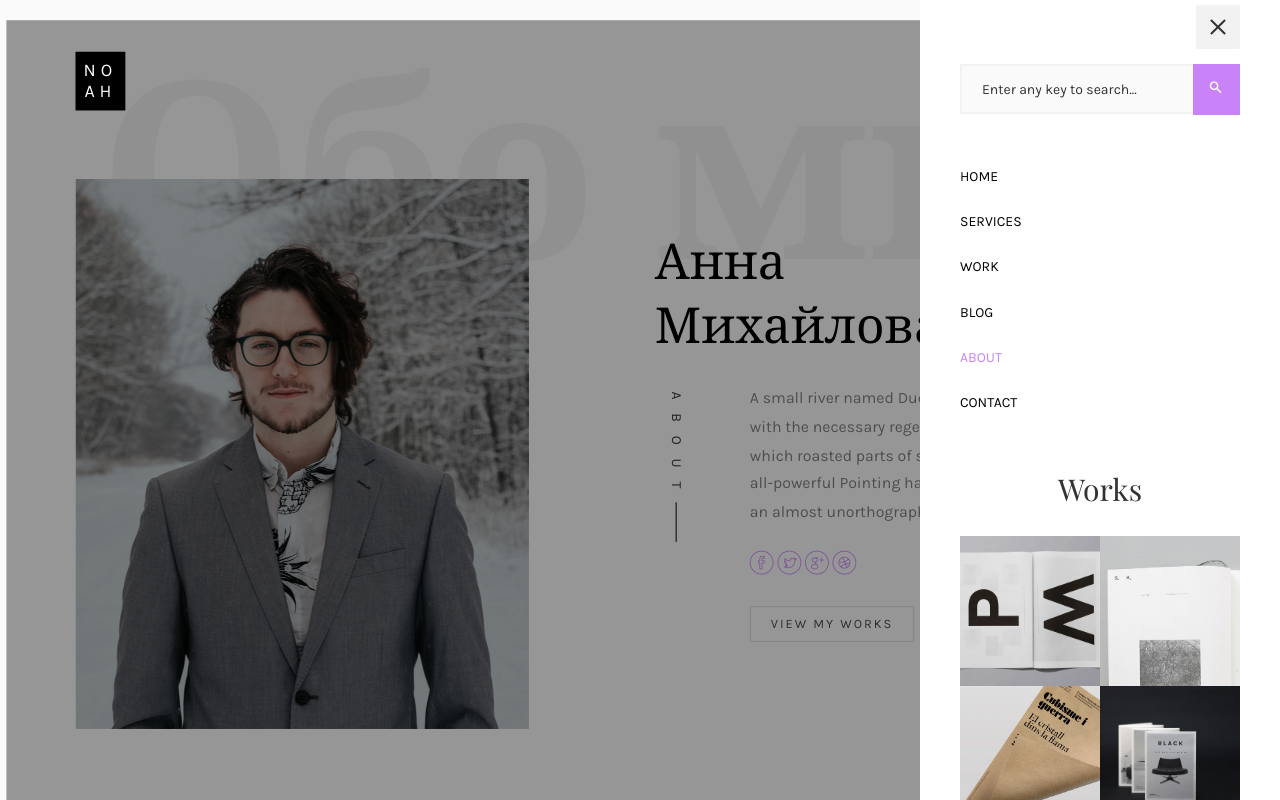
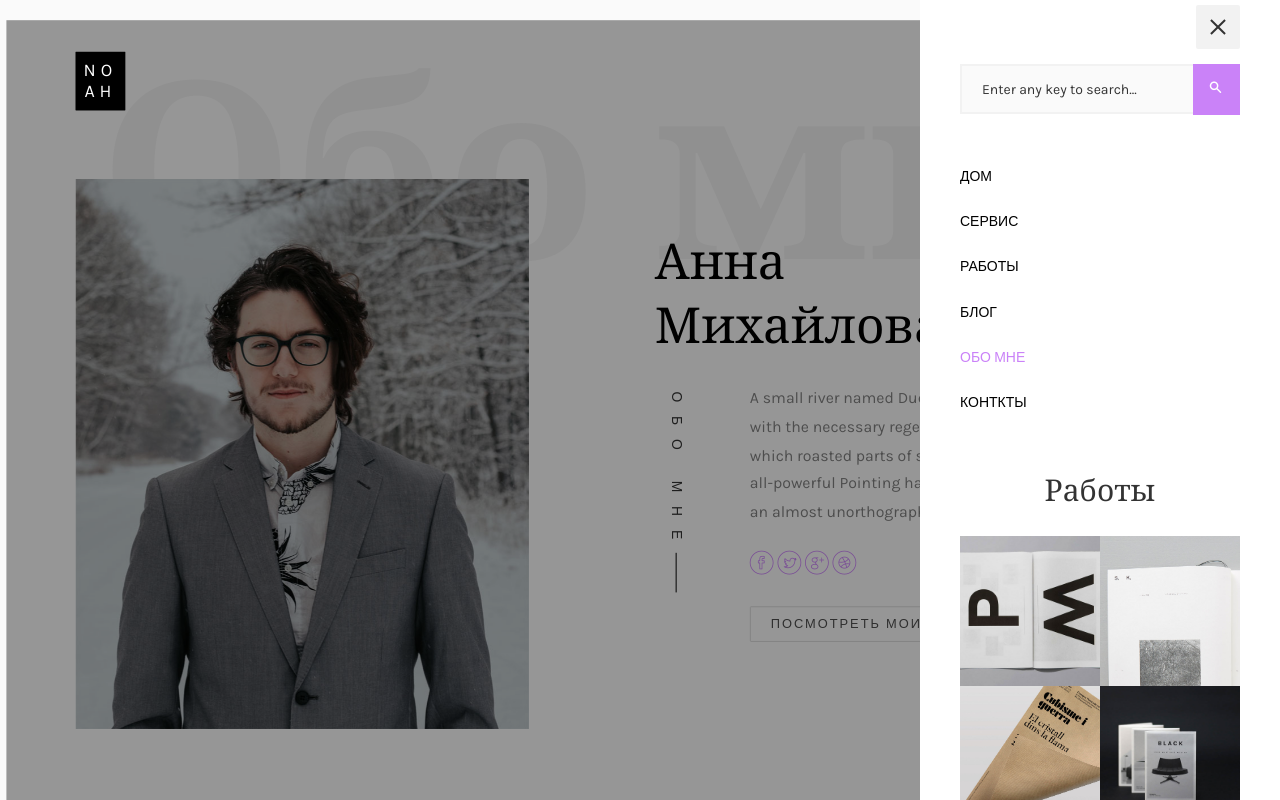
Before and after one commit to GirluDid/Recume, a plain HTML site: page about.html in a window 1280 px wide. Both pictures are taken after a click on the link 1200 px from the left and 46 px from the top of the page. Drawn offline with nearby package versions, Linux system fonts and the light colour scheme; files whose address does not match are found by name; a web font is replaced by a local one.

Commit message:
Update about.html

```diff
--- a/about.html
+++ b/about.html
@@ -66,18 +66,18 @@
 				<div class="row">
 					<div class="col-md-12">
 						<ul>
-							<li><a href="index.html">Home</a></li>
-							<li><a href="services.html">Services</a></li>
-							<li><a href="work.html">Work</a></li>
-							<li><a href="blog.html">Blog</a></li>
-							<li class="active"><a href="about.html">About</a></li>
-							<li><a href="contact.html">Contact</a></li>
+							<li><a href="index.html">Дом</a></li>
+							<li><a href="services.html">Сервис</a></li>
+							<li><a href="work.html">Работы</a></li>
+							<li><a href="blog.html">Блог</a></li>
+							<li class="active"><a href="about.html">Обо мне</a></li>
+							<li><a href="contact.html">Конткты</a></li>
 						</ul>
 					</div>
 				</div>
 				<div class="row">
 					<div class="col-md-12">
-						<h2 class="head-title">Works</h2>
+						<h2 class="head-title">Работы</h2>
 						<a href="images/work-1.jpg" class="gallery image-popup-link text-center" style="background-image: url(images/work-1.jpg);">
 							<span><i class="icon-search3"></i></span>
 						</a>
@@ -123,7 +123,7 @@
 							<h2><span>Анна</span><span>Михайлова</span></h2>
 							<div class="desc">
 								<div class="rotate">
-									<h2 class="heading">About</h2>
+									<h2 class="heading">Обо мне</h2>
 								</div>
 								<p>A small river named Duden <a href="#">flows by their place</a> and supplies it with the necessary regelialia. It is a paradisematic country, in which roasted parts of sentences fly into your mouth. Even the all-powerful Pointing has no control about the blind texts it is an almost unorthographic life.</p>
 								<p class="colorlib-social-icons">
@@ -132,7 +132,7 @@
 									<a href="#"><i class="icon-googleplus"></i></a>
 									<a href="#"><i class="icon-dribbble2"></i></a>
 								</p>
-								<p><a href="work.html" class="btn btn-primary btn-outline">View My Works</a></p>
+								<p><a href="work.html" class="btn btn-primary btn-outline">Посмотреть мои работы</a></p>
 							</div>
 						</div>
 					</div>
@@ -260,7 +260,7 @@
 								<div class="col-md-10">
 									<h2>Let's Talk</h2>
 									<p>A small river named Duden flows by their place and supplies.</p>
-									<p><a href="#">noah@info.com</a></p>
+									<p><a href="#">anna@info.com</a></p>
 									<p class="colorlib-social-icons">
 										<a href="#"><i class="icon-facebook4"></i></a>
 										<a href="#"><i class="icon-twitter3"></i></a>
```
